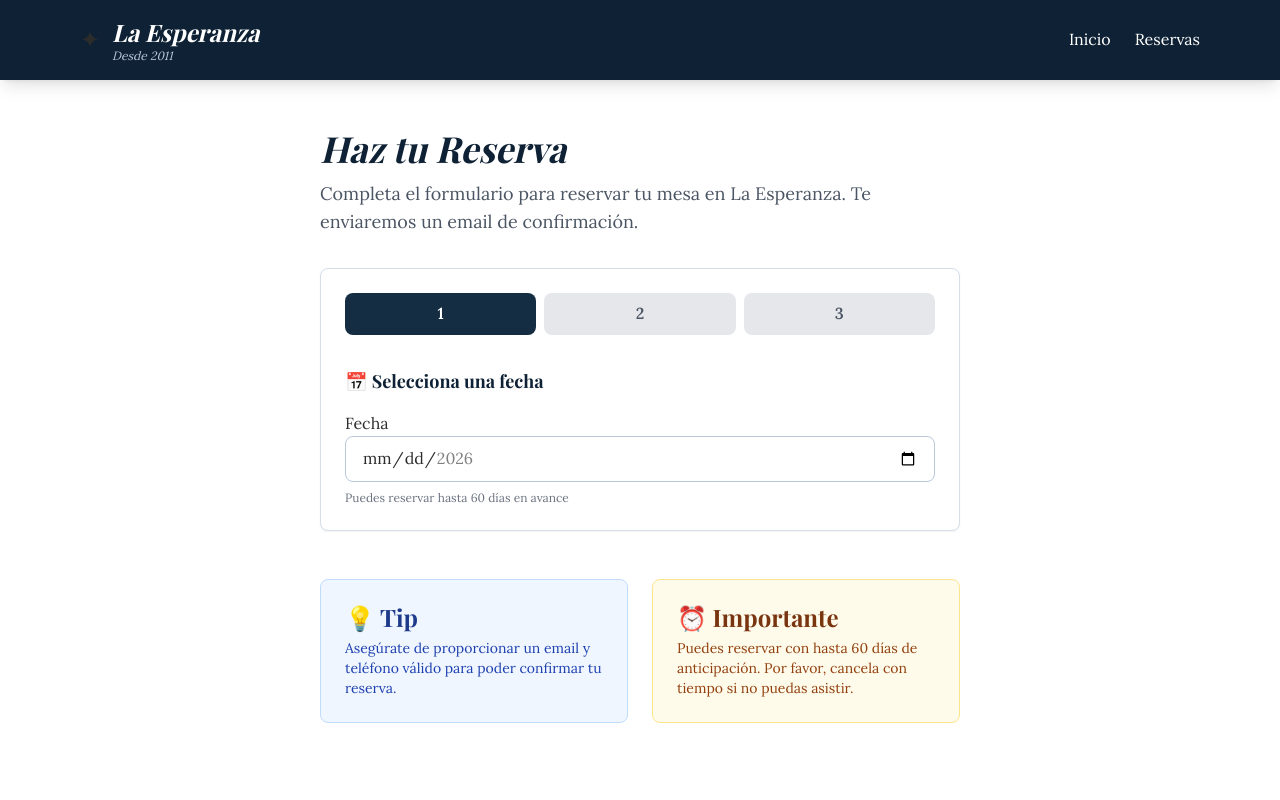
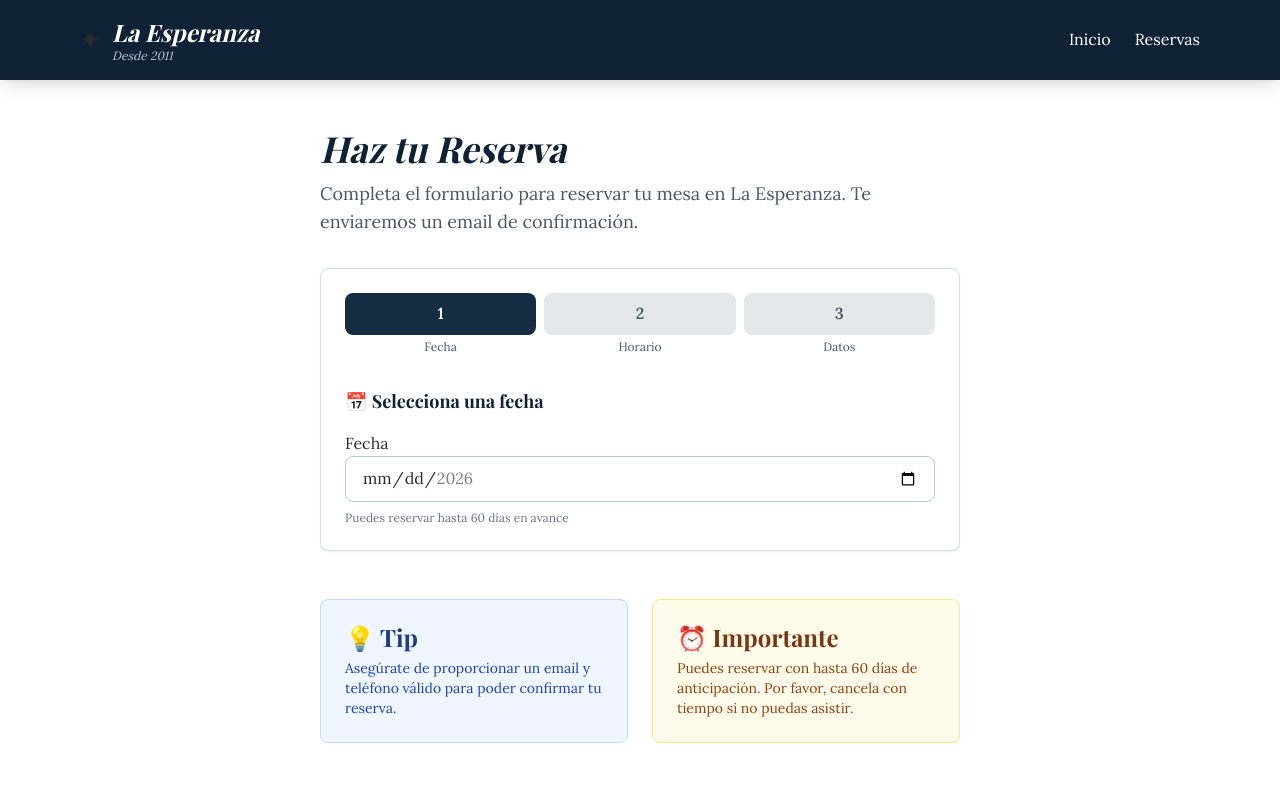
Before and after one commit to beruesperanza-hue/sistema-reservas-la-esperanza, a Next.js app: page /reservas in a window 1280 px wide. Shown: the top 800 px of the page. Built offline with nearby package versions, Linux system fonts and the light colour scheme; a web font is replaced by a local one.

Commit message:
Add labels to step indicators

```diff
--- a/components/reservas/ReservationForm.tsx
+++ b/components/reservas/ReservationForm.tsx
@@ -133,8 +133,10 @@ export default function ReservationForm() {
       <form onSubmit={handleSubmit} className="space-y-6">
         {/* Step Indicators */}
         <div className="flex gap-2 mb-8">
-          {(['fecha', 'horario', 'datos'] as const).map((s, i) => (
-            <div key={s} className="flex-1">
+          {(['fecha', 'horario', 'datos'] as const).map((s, i) => {
+            const labels = ['Fecha', 'Horario', 'Datos'];
+            return (
+              <div key={s} className="flex-1 text-center">
                 <button
                   type="button"
                   onClick={() => s === 'fecha' && setStep('fecha')}
@@ -148,8 +150,10 @@ export default function ReservationForm() {
                 >
                   {i + 1}
                 </button>
+                <p className="text-xs text-gray-600 mt-1">{labels[i]}</p>
               </div>
-          ))}
+            );
+          })}
         </div>
 
         {/* Step 1: Date Selection */}
```
Lines whose indentation alone changed are shown as unchanged.
